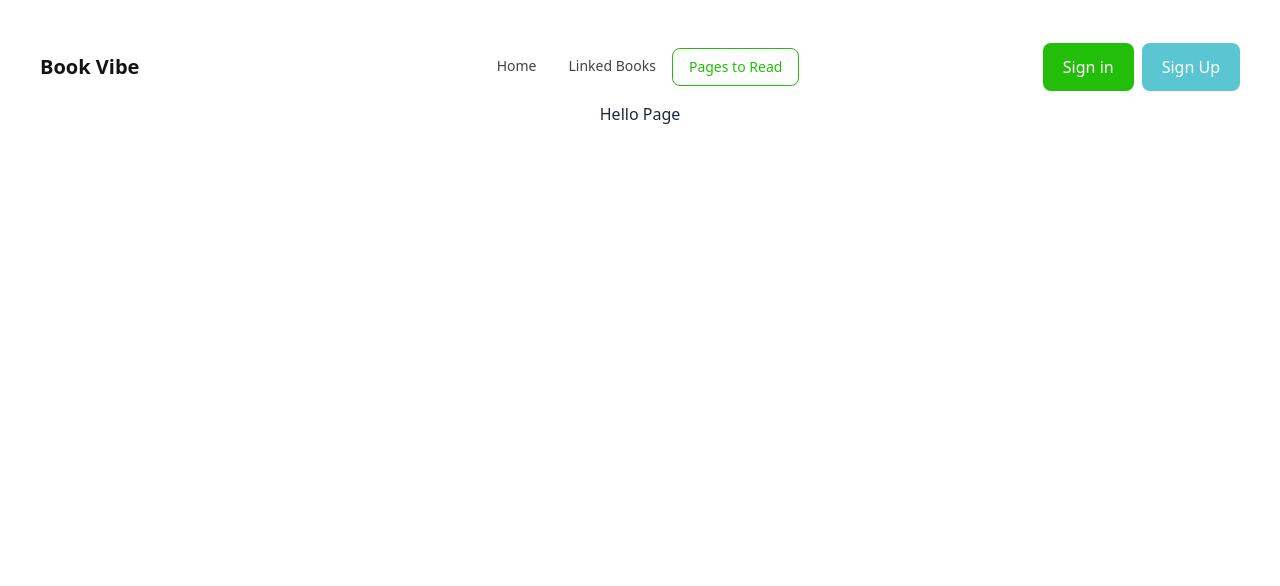
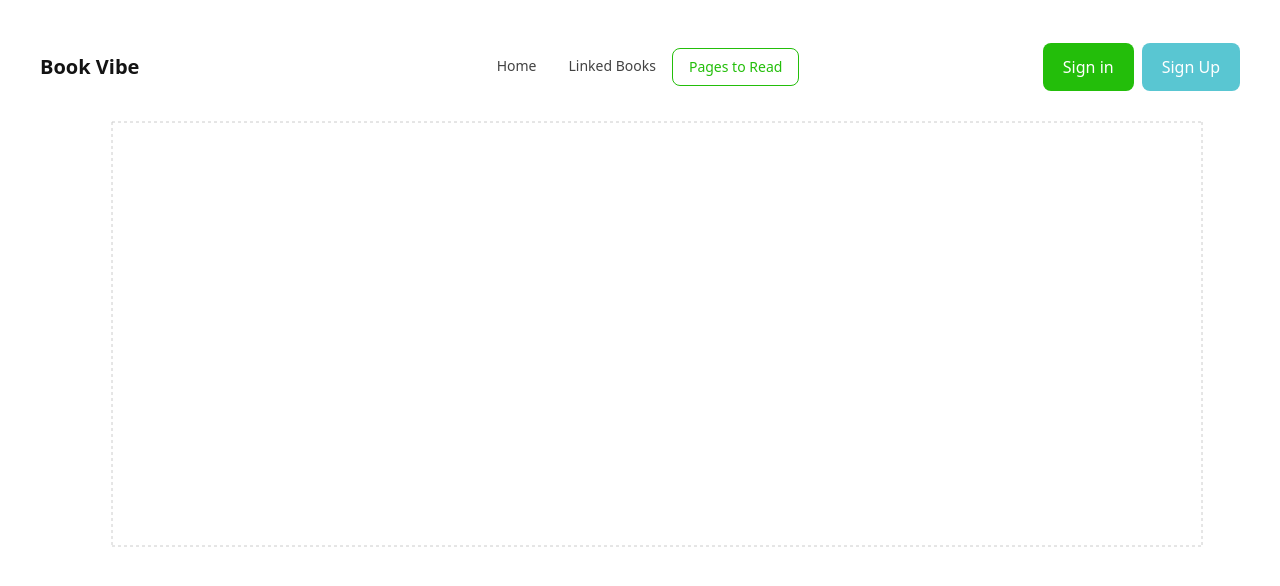
Before and after one commit to KaziMithfa/Book_Review, a React (Vite) app: page /pages in a window 1280 px wide. Shown: the top 586 px of the page. Built offline with nearby package versions, Linux system fonts and the light colour scheme.

Commit message:
pages section is completed

```diff
--- a/package.json
+++ b/package.json
@@ -14,7 +14,8 @@
     "react-dom": "^18.3.1",
     "react-hot-toast": "^2.4.1",
     "react-icons": "^5.4.0",
-    "react-router-dom": "^7.0.2"
+    "react-router-dom": "^7.0.2",
+    "recharts": "^2.15.0"
   },
   "devDependencies": {
     "@eslint/js": "^9.15.0",
--- a/src/Pages/Pages.jsx
+++ b/src/Pages/Pages.jsx
@@ -1,8 +1,104 @@
+import { useEffect, useState } from "react";
+import { BarChart, Bar, Cell, XAxis, YAxis, CartesianGrid } from "recharts";
+import { getBooks } from "../utils";
 const Pages = () => {
+  const [books, setBooks] = useState([]);
+
+  useEffect(() => {
+    const readbooks = getBooks("readbooks");
+    setBooks(readbooks);
+  }, []);
+  const colors = ["#0088FE", "#00C49F", "#FFBB28", "#FF8042", "red", "pink"];
+
+  // const data = [
+  //   {
+  //     name: "Page A",
+  //     uv: 4000,
+  //     pv: 2400,
+  //     amt: 2400,
+  //   },
+  //   {
+  //     name: "Page B",
+  //     uv: 3000,
+  //     pv: 1398,
+  //     amt: 2210,
+  //   },
+  //   {
+  //     name: "Page C",
+  //     uv: 2000,
+  //     pv: 9800,
+  //     amt: 2290,
+  //   },
+  //   {
+  //     name: "Page D",
+  //     uv: 2780,
+  //     pv: 3908,
+  //     amt: 2000,
+  //   },
+  //   {
+  //     name: "Page E",
+  //     uv: 1890,
+  //     pv: 4800,
+  //     amt: 2181,
+  //   },
+  //   {
+  //     name: "Page F",
+  //     uv: 2390,
+  //     pv: 3800,
+  //     amt: 2500,
+  //   },
+  //   {
+  //     name: "Page G",
+  //     uv: 3490,
+  //     pv: 4300,
+  //     amt: 2100,
+  //   },
+  // ];
+
+  const getPath = (x, y, width, height) => {
+    return `M${x},${y + height}C${x + width / 3},${y + height} ${
+      x + width / 2
+    },${y + height / 3}
+    ${x + width / 2}, ${y}
+    C${x + width / 2},${y + height / 3} ${x + (2 * width) / 3},${y + height} ${
+      x + width
+    }, ${y + height}
+    Z`;
+  };
+
+  const TriangleBar = (props) => {
+    const { fill, x, y, width, height } = props;
+
+    return <path d={getPath(x, y, width, height)} stroke="none" fill={fill} />;
+  };
+
   return (
-    <div>
-      <h1>Hello Page</h1>
-    </div>
+    <BarChart
+      width={1200}
+      height={479}
+      data={books}
+      margin={{
+        top: 20,
+        right: 30,
+        left: 20,
+        bottom: 5,
+      }}
+    >
+      <CartesianGrid strokeDasharray="3 3" />
+      <XAxis dataKey="bookName" />
+      <YAxis />
+
+      <Bar
+        dataKey="totalPages"
+        fill="#8884d8"
+        shape={<TriangleBar />}
+        label={{ position: "top" }}
+      >
+        {books.map((entry, index) => (
+          <Cell key={`cell-${index}`} fill={colors[index % 20]} />
+        ))}
+      </Bar>
+    </BarChart>
   );
 };
 
```
Also changed, not shown: 1 other file (tests, documents, lock files or other folders).
